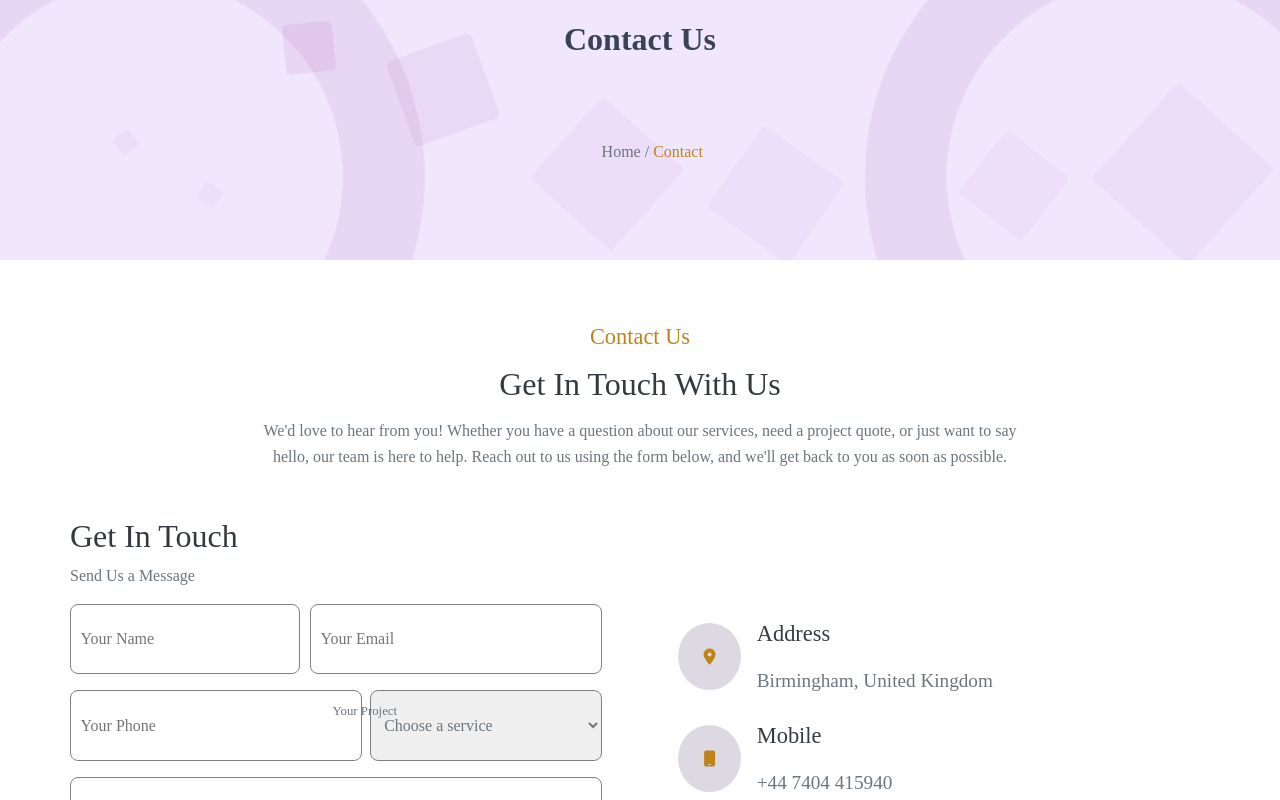
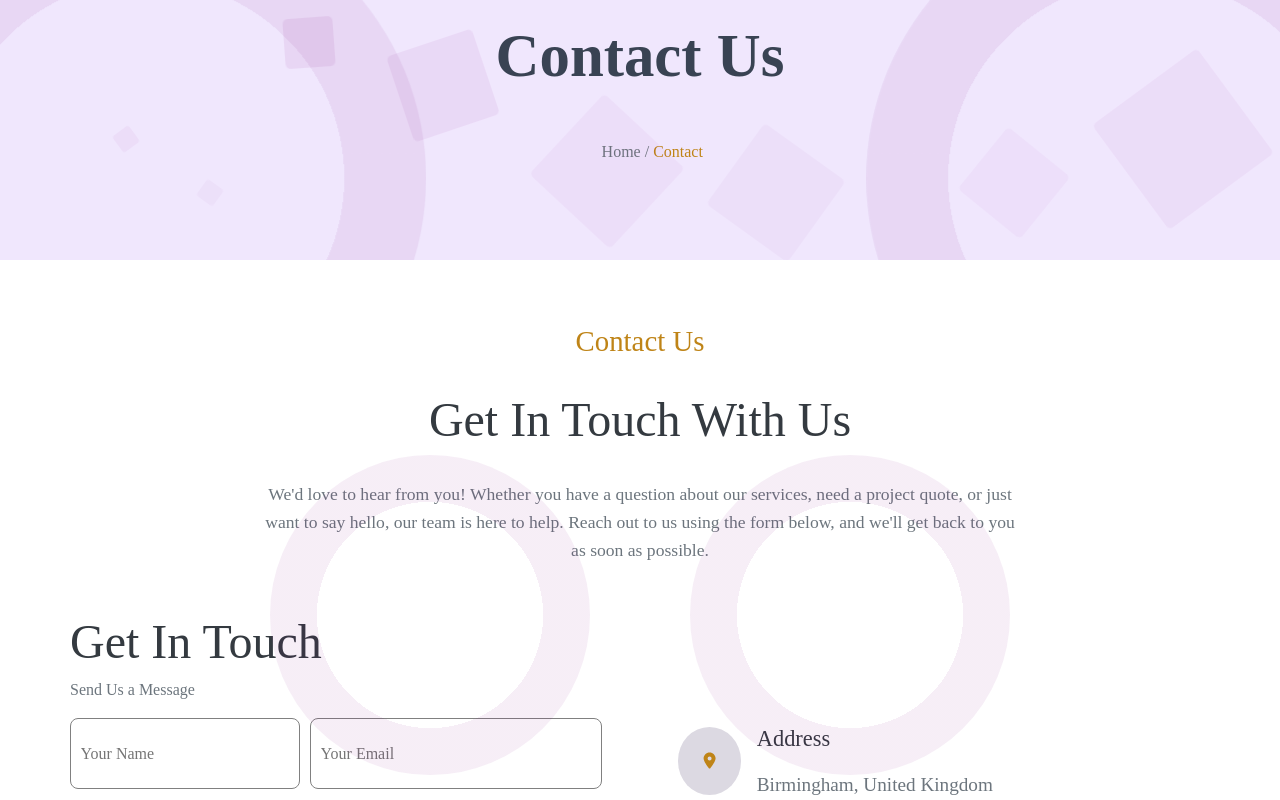
Before and after one commit to Khalifa-pendrops/EasyDesign-UK, a React (Vite) app: page /routedcontact in a window 1280 px wide. Shown: the part 220-1020 px from the top of the page. Built offline with nearby package versions, Linux system fonts and the light colour scheme.

Commit message:
moving shapes completed. error pages and other fixes to be done next

```diff
--- a/src/Components/About.jsx
+++ b/src/Components/About.jsx
@@ -36,7 +36,7 @@ function About() {
         >
           <div className="about-top-header" data-aos="fade-up">
             <h4 className="colored-h4-text fs-3 fs-xxl-0">About Us</h4>
-            <h1 className="colored-h1-text fw-medium fs-1 fs-xxl-0">
+            <h1 className="colored-h1-text  fw-bolder fs-1 fs-xxl-0">
               Crafting Digital Experiences for Your Success
             </h1>
           </div>
--- a/src/Components/Header.jsx
+++ b/src/Components/Header.jsx
@@ -51,7 +51,7 @@ function Header() {
             id="main-nav"
             // data-aos="fade-down"
           >
-            <ul className="navbar-nav ms-auto">
+            <ul className="navbar-nav ms-auto pt-5">
               <li className="nav-item">
                 <Link to="/" className="nav-link fs-5">
                   Home
--- a/src/Components/HomeHero.jsx
+++ b/src/Components/HomeHero.jsx
@@ -4,18 +4,18 @@ import heroimage from "../assets/hero-image.png";
 
 function HomeHero() {
   return (
-    <div className="hero-container-main container-fluid d-flex justify-content-center align-items-center pt-5">
+    <div className="hero-container-main container-fluid d-flex justify-content-center align-items-center pt-5 position-relative">
       <section
         id="home"
         className="d-flex flex-column justify-content-center align-items-center container-xxl pt-5"
       >
         <div className="hero-container d-flex flex-column flex-lg-row justify-content-center align-items-center gap-5 container-sm pt-5">
           <div
-            className="hero-left d-flex flex-column justify-content-center align-items-md-start  gap-2 "
+            className="hero-left d-flex flex-column justify-content-center align-items-md-start gap-2"
             data-aos="fade-right"
           >
             <h1
-              className="colored-h1-text fw-medium fs-1 fs-xxl-0"
+              className="colored-h1-text fs-xxl-0"
               data-aos="fade-right"
               data-aos-duration="1000"
               data-aos-delay="0"
--- a/src/Components/Location.jsx
+++ b/src/Components/Location.jsx
@@ -78,7 +78,7 @@ function Location() {
   return (
     <div>
       <div
-        className="container col-12 mb-4"
+        className="container col-12 mt-5"
         data-aos="fade-Up"
         data-aos-delay="0.1s"
       >
--- a/src/Components/Pricing.jsx
+++ b/src/Components/Pricing.jsx
@@ -28,7 +28,7 @@ function Pricing() {
           data-aos="fade-up"
         >
           <h4 className="colored-h4-text fs-3 fs-xxl-0">Pricing Plan</h4>
-          <h1 className="colored-h1-text fw-medium about-h1 fs-1 fs-xxl-0">
+          <h1 className="colored-h1-text fw-bolder about-h1 fs-1 fs-xxl-0">
             Not Sure Which Plan Is For You?
           </h1>
           <p className="lh-lg w-75">
--- a/src/Components/RoutedContactPage.jsx
+++ b/src/Components/RoutedContactPage.jsx
@@ -108,11 +108,14 @@ const RoutedContactPage = () => {
           </div>
         </div>
 
-        <div className="routed-contact-card container-fluid position-relative">
-          <div className="routed-contact-card-head" data-aos="fade-up">
-            <h4 className="display-6">Contact Us</h4>
-            <h1 className="display-3 ">Get In Touch With Us</h1>
-            <p className="w-100">
+        <div className="routed-contact-card container-fluid  position-relative">
+          <div
+            className="routed-contact-card-head d-flex flex-column justify-content-center align-items-center gap-4"
+            data-aos="fade-up"
+          >
+            <h4 className="">Contact Us</h4>
+            <h1 className="bold-h1">Get In Touch With Us</h1>
+            <p className="head-text w-100">
               We'd love to hear from you! Whether you have a question about our
               services, need a project quote, or just want to say hello, our
               team is here to help. Reach out to us using the form below, and
@@ -125,7 +128,7 @@ const RoutedContactPage = () => {
               className="form-left d-flex flex-column justify-content-center align-items-start container w-100 p-0"
               data-aos="fade-right"
             >
-              <h1>Get In Touch</h1>
+              <h1 className="bold-h1">Get In Touch</h1>
               <p>Send Us a Message</p>
               <form
                 method="post"
@@ -164,7 +167,8 @@ const RoutedContactPage = () => {
                   <label className="">
                     Your Project <br></br>
                   </label>
-                    <select className="w-100"
+                  <select
+                    className="w-100"
                     id="services"
                     name="project"
                     value={formData.project}
@@ -277,6 +281,8 @@ const RoutedContactPage = () => {
               </div>
             </div>
           </div>
+          <div className="circle2 mid-circle-left"></div>
+          <div className="circle2 mid-circle-right"></div>
         </div>
         <Location />
       </div>
--- a/src/Components/Services.jsx
+++ b/src/Components/Services.jsx
@@ -35,7 +35,7 @@ function Services() {
           data-aos="fade-up"
         >
           <h4 className="colored-h4-text fs-3 fs-xxl-0">Our Services</h4>
-          <h1 className="colored-h1-text fw-medium about-h1 fs-1 fs-xxl-0">
+          <h1 className="colored-h1-text fw-bolder about-h1 fs-1 fs-xxl-0">
             What We Can Do For You
           </h1>
           <p className="lh-lg w-50">
--- a/src/Components/Style.css
+++ b/src/Components/Style.css
@@ -32,23 +32,19 @@ body {
     overflow-x: hidden;
 }
 
-h4 {
-    font-size: 1.4rem !important;
-}
 
-h1 {
-    font-size: 2rem !important;
-}
 
 button:hover {
     border: 1px solid #bf8417 !important;
 }
 
 /*A MIX OF CSS STYLINGS TO SUPPORT THE BOOTSTRAP CLASSES. THIS RUNS FROM NAV TO FOOTER IN NO PERTICULAR ORDER*/
-nav ul li a:hover {
-    color: #bf8417 !important;
+nav ul li a {
+    color: var(--bs-h1-text);
 }
 
+
+nav ul li a:hover,
 nav ul li a:focus {
     color: #bf8417 !important;
     outline: none;
@@ -74,7 +70,7 @@ nav ul li a:focus {
     left: 0;
     width: 100%;
     z-index: 1000;
-    background-color: transparent;
+    background-color: transparent !important;
     transition: background-color 0.8s, transform 0.8s ease;
 }
 
@@ -86,16 +82,7 @@ nav ul li a:focus {
     z-index: 1000;
 }
 
-/* .toggle-menu{
-        transform: translateY(-1000px);
-            opacity: 0;
-} */
-
-/* .hero-container-main{
-    height: 100vh !important;
-} */
-
-.hero h1,
+.hero-left h1,
 .hero-left p,
 .home-hero-btn {
     opacity: 0;
@@ -185,6 +172,11 @@ nav ul li a:focus {
     animation: move-to-fro 15s ease-in-out infinite;
 }
 
+.triangle-2,
+.circle-home-2 {
+    animation: moveRandomly 21s linear infinite;
+}
+
 .triangle-2 {
     width: 0;
     height: 0;
@@ -192,7 +184,6 @@ nav ul li a:focus {
     border-right: 30px solid transparent;
     border-bottom: 50px solid rgb(233, 233, 203);
     position: absolute;
-    animation: moveRandomly 21s linear infinite;
     top: 35%;
     left: 0%;
 }
@@ -231,7 +222,6 @@ nav ul li a:focus {
 .circle-home-2 {
     width: 300px;
     height: 300px;
-    animation: moveRandomly 15s linear infinite;
     background: radial-gradient(circle, transparent 59%, rgb(229, 228, 228) 50%);
     left: 0;
     top: 20px;
@@ -315,18 +305,6 @@ nav ul li a:focus {
         transform: translate(100vw, 20vh);
     }
 }
-
-
-
-
-
-
-
-
-
-
-
-
 
 .bg-transparent {
     background-color: transparent !important;
@@ -467,11 +445,6 @@ nav ul li a:focus {
     transition: background-color 0.5s ease, color 0.5s ease-in-out !important;
     background-color: var(--bs-white) !important;
     color: #bf8417 !important;
-}
-
-.hero-left h1 {
-    color: var(--bs-h1-text);
-    /* font-size: 3.5rem !important; */
 }
 
 
@@ -666,8 +639,9 @@ nav ul li a:focus {
 
 .colored-h1-text {
     color: #343536;
-    font-weight: 700;
-    font-size: 2.8rem;
+    font-weight: 600;
+    font-size: 3.4rem !important;
+    color: var(--bs-h1-text);
 }
 
 .pricing-top-div {
@@ -981,11 +955,6 @@ footer {
 }
 
 .routed-contact-card-head {
-    display: flex;
-    flex-direction: column;
-    justify-content: center;
-    align-items: center;
-    gap: .4rem;
     transform: translateY(1000px);
     opacity: 0;
 }
@@ -995,12 +964,13 @@ footer {
     color: #bf8417;
 }
 
-.routed-contact-card-head h1 {
-    font-size: 2.8rem;
-    color: #343a40;
+.bold-h1 {
+    font-size: 3rem !important;
+    color: #343a40 !important;
 }
 
-.routed-contact-card-head p {
+.head-text {
+    font-size: 1.1rem;
     text-align: center;
     line-height: 1.6;
     width: 60% !important;
@@ -1245,7 +1215,7 @@ form textarea {
 .rectangle-10 {
     width: 130px;
     height: 130px;
-    animation-duration: 50s;
+    animation-duration: 40s;
     border-radius: 5px;
 }
 
@@ -1296,3 +1266,89 @@ form textarea {
         transform: translate(0, 0);
     }
 }
+
+
+.circle2 {
+    width: 20rem;
+    height: 20rem;
+    background: radial-gradient(circle, transparent 50%, rgba(128, 0, 128, 0.066) 50%);
+    border-radius: 50%;
+    position: absolute;
+    /* animation: moveCircle 5s ease-in-out infinite; */
+    background-color: transparent;
+}
+
+.mid-circle-left {
+    top: 20px;
+    left: 30%;
+    animation: kite-left 60s infinite ease-in-out;
+}
+
+
+.mid-circle-right {
+    top: 20px;
+    left: 30%;
+    animation: kite-right 60s infinite ease-in-out;
+}
+
+
+@keyframes kite-left {
+    0% {
+        top: 0;
+        left: 50%;
+        transform: translateX(-50%);
+    }
+
+    25% {
+        top: 50vh;
+        left: 0;
+    }
+
+    50% {
+        top: 100vh;
+        left: 50vw;
+        transform: translateX(-50%);
+    }
+
+    75% {
+        top: 50vh;
+        left: 100vw;
+    }
+
+    100% {
+        top: 0;
+        left: 50%;
+        transform: translateX(-50%);
+    }
+}
+
+
+@keyframes kite-right {
+    0% {
+        top: 0;
+        left: 50%;
+        transform: translateX(-50%);
+    }
+
+    25% {
+        top: 50vh;
+        left: 100vw;
+    }
+
+    50% {
+        top: 100vh;
+        left: 50vw;
+        transform: translateX(-50%);
+    }
+
+    75% {
+        top: 50vh;
+        left: 0;
+    }
+
+    100% {
+        top: 0;
+        left: 50%;
+        transform: translateX(-50%);
+    }
+}
```
Lines whose indentation alone changed are shown as unchanged.
